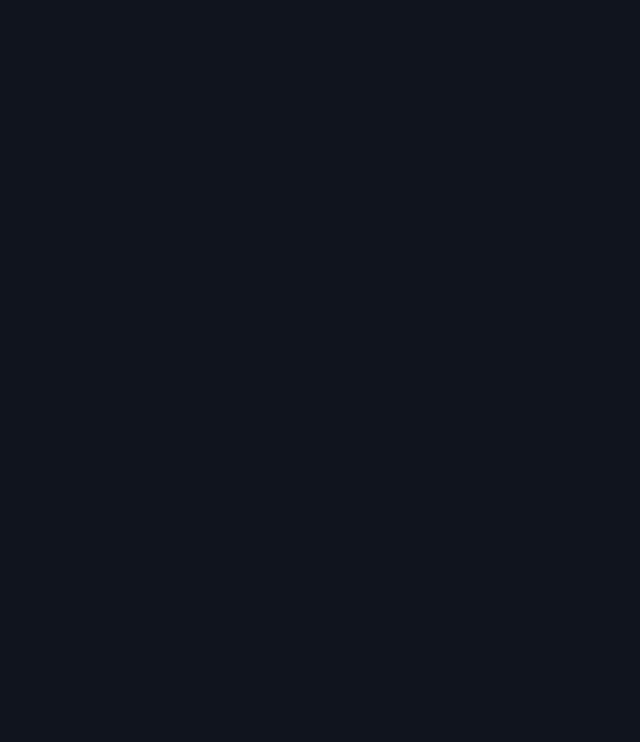
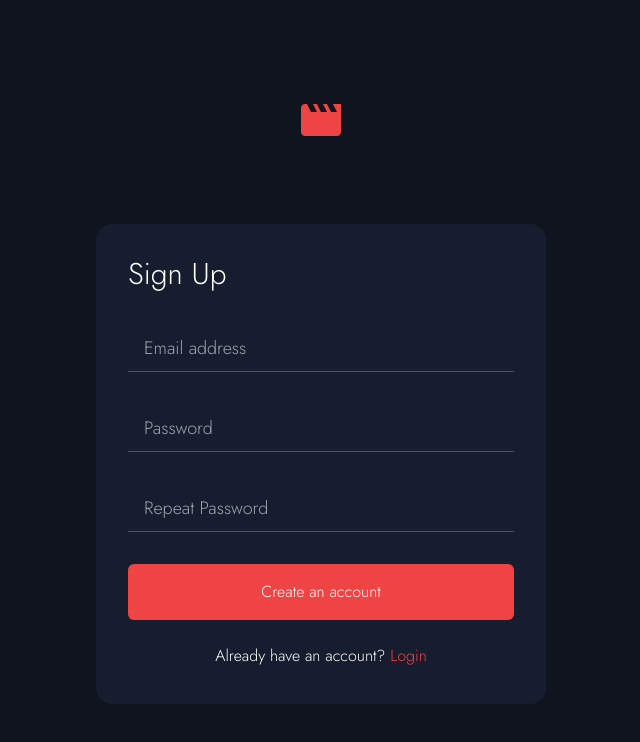
Before and after one commit to Subhrojoti/Entertainment-App, a React (Vite) app: page /login in a window 1280 px wide. Before the commit this address had no page. Shown: the top 742 px of the page, without its empty margins (319-959 px from the left). Built offline with nearby package versions, Linux system fonts and the light colour scheme.

Commit message:
fixed Loginsignup form and added route to it

```diff
--- a/src/App.jsx
+++ b/src/App.jsx
@@ -16,7 +16,8 @@ function App() {
         <Route path="/movies" element={<MoviesPage />} />
         <Route path="/tvseries" element={<TvSeriesPage />} />
         <Route path="/detail/:movieid/:mediatype" element={<DetailsPage />} />
-        <Route path="/signup" element={<LoginSignUp />} />
+        <Route path="/signup" element={<LoginSignUp isSignUp={false} />} />
+        <Route path="/login" element={<LoginSignUp isSignUp={false} />} />
       </Routes>
     </>
   );
--- a/src/components/LoginSignUp.jsx
+++ b/src/components/LoginSignUp.jsx
@@ -1,10 +1,13 @@
 import React, { useState } from "react";
 import { MdMovie } from "react-icons/md";
+import { Link } from "react-router-dom";
 import { ToastContainer, toast } from "react-toastify";
 import "react-toastify/dist/ReactToastify.css";
 
+
+
 const LoginSignUp = () => {
-  const [isSignUp, setIsSignUp] = useState(false);
+  const [isSignUp, setIsSignUp] = useState(true);
   const [email, setEmail] = useState("");
   const [password, setPassword] = useState("");
   const [repeatPassword, setRepeatPassword] = useState("");
@@ -64,8 +67,7 @@ const LoginSignUp = () => {
             setEmail("");
             setPassword("");
             setRepeatPassword("");
-            // Handle successful signup (e.g., redirect user)
-
+            setIsSignUp(false);
           } else {
             const data = await response.json();
             if (data.message) {
@@ -92,8 +94,7 @@ const LoginSignUp = () => {
             setEmail("");
             setPassword("");
             // Handle successful login (e.g., redirect user)
-
-
+            window.location.href = "/";
           } else {
             const data = await response.json();
             console.error("Login failed:", data.message);
@@ -112,13 +113,15 @@ const LoginSignUp = () => {
   };
 
   return (
-    <div className="flex flex-col items-center justify-center h-screen bg-custom-background">
+    <div className="flex flex-col items-center justify-center h-screen bg-custom-background ">
       <div className="flex justify-center items-center mb-20 text-red-500 text-5xl">
+        <Link to="/">
         <MdMovie />
+        </Link>
       </div>
 
       <div
-        className="w-96 bg-custom-gray from-gray-900 to-gray-700 p-8 rounded-2xl "
+        className="w-96 bg-custom-gray from-gray-900 to-gray-700 p-8 rounded-2xl bg-custom-gray"
         style={{ width: "450px" }}
       >
         <form onSubmit={handleSubmit} className="bg-custom-gray">
@@ -126,7 +129,7 @@ const LoginSignUp = () => {
             {isSignUp ? "Sign Up" : "Login"}
           </h1>
           <div
-            className={`focus-within:border-white relative w-full h-12 mb-8 border-b border-gray-600 transition-all ${
+            className={`focus-within:border-white relative w-full h-12 mb-8 border-b border-gray-600 bg-custom-gray transition-all ${
               errors.email ? "border-red-500" : ""
             }`}
           >
@@ -136,10 +139,10 @@ const LoginSignUp = () => {
               value={email}
               onChange={(e) => setEmail(e.target.value)}
               onFocus={handleInputFocus}
-              className="w-full h-full bg-transparent border-none outline-none ml-4 caret-red-500 text-white text-lg font-light pr-10"
+              className="w-full h-full bg-transparent border-none outline-none ml-4 caret-red-500 text-white text-lg font-light pr-10 bg-custom-gray"
             />
             {errors.email && (
-              <span className="text-red-500 absolute top-8 right-0 text-xs transform -translate-y-full ">
+              <span className="text-red-500 absolute top-8 right-0 text-xs transform -translate-y-full bg-custom-gray">
                 {errors.email}
               </span>
             )}
@@ -156,10 +159,10 @@ const LoginSignUp = () => {
               value={password}
               onChange={(e) => setPassword(e.target.value)}
               onFocus={handleInputFocus}
-              className="w-full h-full bg-transparent border-none outline-none ml-4 caret-red-500 text-white text-lg font-light pr-10 "
+              className="w-full h-full bg-transparent border-none outline-none ml-4 caret-red-500 text-white text-lg font-light pr-10 bg-custom-gray"
             />
             {errors.password && (
-              <span className="text-red-500 absolute top-8 right-0 text-xs transform -translate-y-full">
+              <span className="text-red-500 absolute top-8 right-0 text-xs transform -translate-y-full bg-custom-gray">
                 {errors.password}
               </span>
             )}
@@ -167,7 +170,7 @@ const LoginSignUp = () => {
 
           {isSignUp && (
             <div
-              className={`focus-within:border-white relative w-full h-12 mb-8 border-b border-gray-600 transition-all ${
+              className={`focus-within:border-white relative w-full h-12 mb-8 border-b border-gray-600 bg-custom-gray transition-all ${
                 errors.repeatPassword ? "border-red-500" : ""
               }`}
             >
@@ -180,7 +183,7 @@ const LoginSignUp = () => {
                 className="w-full h-full bg-transparent border-none outline-none ml-4 caret-red-500 text-white text-lg font-light pr-10"
               />
               {errors.repeatPassword && (
-                <span className="text-red-500 absolute top-8 right-0 text-xs transform -translate-y-full ">
+                <span className="text-red-500 absolute top-8 right-0 text-xs transform -translate-y-full bg-custom-gray">
                   {errors.repeatPassword}
                 </span>
               )}
@@ -193,14 +196,14 @@ const LoginSignUp = () => {
           >
             {isSignUp ? "Create an account" : "Login to your account"}
           </button>
-          <div className="text-center text-white  mt-3 pb-1 text-md font-light">
-            <p className="mt-6">
+          <div className="text-center text-white  mt-3 pb-1 text-md font-light bg-custom-gray">
+            <p className="mt-6 bg-custom-gray">
               {isSignUp
                 ? "Already have an account? "
                 : "Don't have an account? "}
               <a
                 onClick={toggleForm}
-                className="text-red-500 no-underline cursor-pointer"
+                className="text-red-500 bg-custom-gray no-underline cursor-pointer"
               >
                 {isSignUp ? "Login" : "Sign Up"}
               </a>
```
